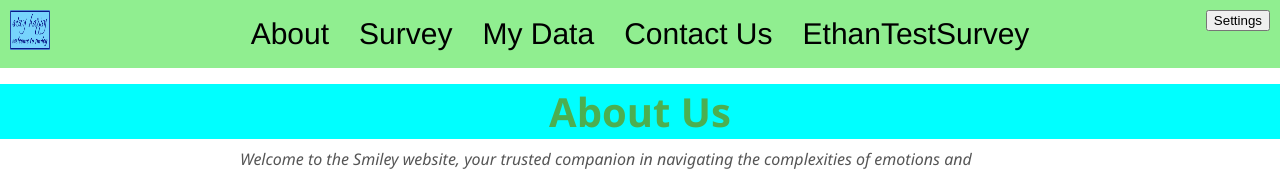
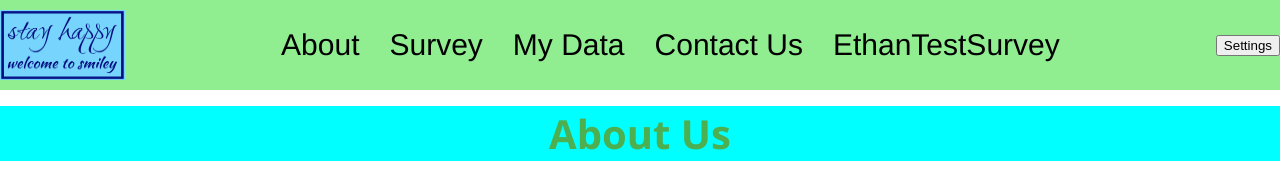
Before and after one commit to sumanmallah/Smiley-website, a React (Create React App) app in the folder smiley-frontend/: page / in a window 1280 px wide. Shown: the top 171 px of the page. Built offline with nearby package versions, Linux system fonts and the light colour scheme; what @vladmandic/human would draw is missing.

Commit message:
put logo

```diff
--- a/smiley-frontend/src/App.css
+++ b/smiley-frontend/src/App.css
@@ -46,7 +46,6 @@ a {
 }
 
 .App-header-nav-links {
-  width: 100vw;
   list-style: none;
   padding: 7px;
   margin: 0;
@@ -61,7 +60,7 @@ a {
   align-items: center;
   padding-top: 10px; /* Adjust the top padding as needed */
   padding-bottom: 10px; /* Adjust the bottom padding as needed */
-  width: 100%; /* Full width */
+  width: 100vw; /* Full width */
   background-color: lightgreen; /* Background color */
   z-index: 1000; /* Ensure it's above other content */
 }
@@ -79,20 +78,18 @@ a {
   opacity: 0.75;
 }
 
-#settingsWheel {
-  position: fixed;
-  top: 10px;
-  right: 10px;
+
+.header-content {
+  display: flex;
+  align-items: center;
+  justify-content: space-between;
+  margin: 0 20px; /* Adjust the margin as needed to control spacing */
 }
 
-.app-logo-awesome {
-  position: fixed;
-  top: 10px;
-  left: 10px;
-}
+
 /* In your CSS file (e.g., footer.css) */
 .footer {
-  background-color: aquamarine; /* Background color */
+  background-color: black; /* Background color */
   color: #fff; /* Text color */
   text-align: center; /* Center-align text */
   padding: 10px; /* Add padding for spacing */
--- a/smiley-frontend/src/App.js
+++ b/smiley-frontend/src/App.js
@@ -21,6 +21,8 @@ function Header() {
   /* t() translates using a hashmap for each language essentially. works automagically */
   return (
     <header className="App-header">
+            <img src="stay-happy-high-resolution-logo-transparent.png" className="app-logo-awesome" style={{width: "125px", height: "70px"}} />
+
       <ul className="App-header-nav-links">
         <li><a href={`/about`}>
           {t('nav_about_button')}
@@ -38,7 +40,6 @@ function Header() {
           {t('nav_survey_ethan1_button')}
           </a></li>
       </ul>
-      <img src="stay-happy-high-resolution-logo-transparent.png" className="app-logo-awesome" style={{width: "40px", height: "40px"}} />
       <OptionsWheel />
     </header>
   );
```
